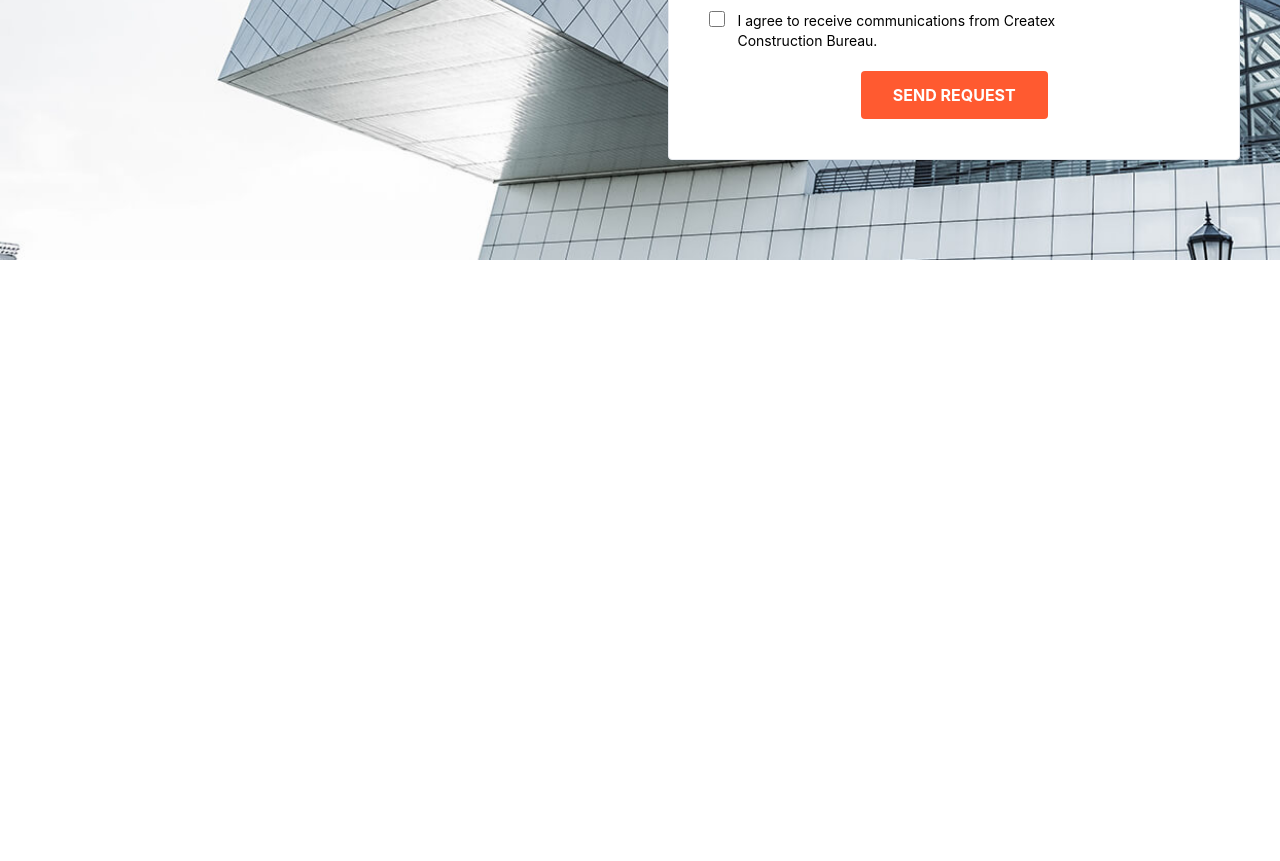
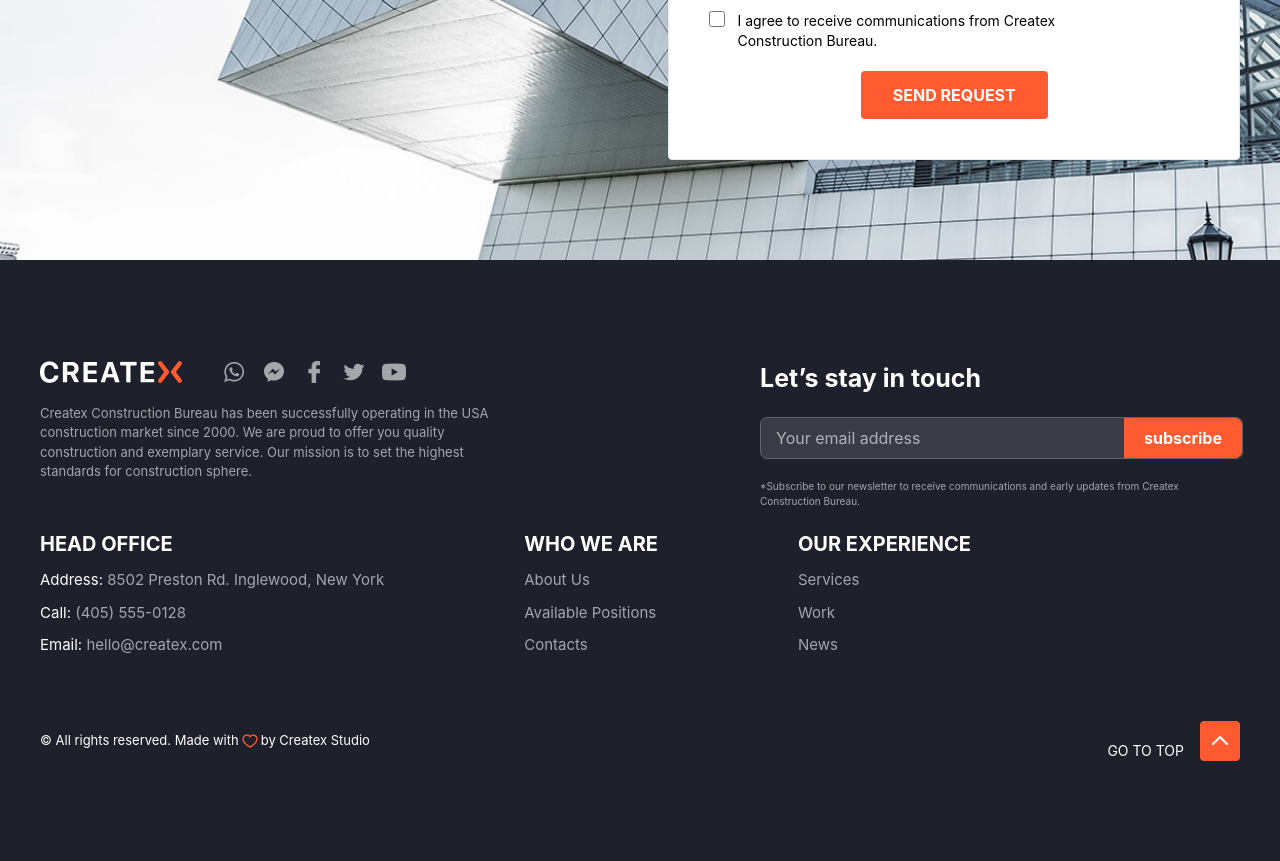
Before and after one commit to hursedhimmatov7-del/GIT10, a website: page src/page9.html in a window 1280 px wide. Shown: the part 3937-4798 px from the top of the page. Before the commit the page ends 4197 px from the top, so only its background shows below. Drawn offline with nearby package versions, Linux system fonts and the light colour scheme; files that its build step writes are made by us from their sources.

Commit message:
add footer on page 9

```diff
--- a/src/page9.html
+++ b/src/page9.html
@@ -9,7 +9,7 @@
 </head>
 <body>
 <div class="bg-[#F4F5F6]">
-    <header class="lg:max-w-300 w-full lg:h-20 lg:mt-0 mt-10 gap-y-7  m-auto flex items-center justify-between lg:flex-row flex-col ">
+    <header id="header" class="lg:max-w-300 w-full lg:h-20 lg:mt-0 mt-10 gap-y-7  m-auto flex items-center justify-between lg:flex-row flex-col ">
         <div class="flex items-center lg:gap-15 gap-7 lg:flex-row flex-col">
         <a href="../index.html"> <img src="./img/page9/header/logo.png" alt=""></a>
             <nav class="flex items-center lg:gap-8 gap-5 lg:flex-row flex-col">
@@ -149,5 +149,53 @@
         </div>
     </section>
 </main>
+
+<footer class="bg-[#1E212C] p-5 lg:py-25 lg:px-0">
+        <div class="max-w-300 m-auto flex flex-col gap-5">
+            <aside class="flex justify-between lg:flex-row flex-col lg:gap-0 gap-5">
+                <div class="flex flex-col items-start gap-5">
+                    <div class="flex gap-5 lg:gap-10 items-center">
+                        <img src="./img/page9/footer/logo.png" alt="">
+                        <img src="./img/page9/footer/icons.png" alt="">
+                    </div>
+                    <p class="text-[13px] text-[#A5A6AB]">Createx Construction Bureau has been successfully operating in the USA <br class="lg:flex hidden"> construction market since 2000. We are proud to offer you quality <br class="lg:flex hidden"> construction and exemplary service. Our mission is to set the highest <br class="lg:flex hidden"> standards for construction sphere.</p>
+                </div>
+                <div class="flex flex-col items-start gap-5 lg:w-[40%] w-full">
+                    <h1 class="text-[white] text-[25px] font-bold">Let’s stay in touch</h1>
+                    <div class="flex rounded-[7px] border border-[#61636B] bg-[#393C46] lg:w-auto w-full">
+                        <input class="placeholder:text-[#B0B1B5] text-white py-1.75 px-3.75 lg:pr-25 lg:w-auto w-full border-none" placeholder="Your email address " type="text">
+                        <button class="py-2 font-bold px-5 bg-[#FF5A30] text-[white] rounded-r-[7px]">subscribe</button>
+                    </div>
+                    <p class="text-[10px] text-[#A5A6AB]">*Subscribe to our newsletter to receive communications and early updates from Createx <br class="lg:flex hidden"> Construction Bureau.</p>
+                </div>
+            </aside>
+
+            <aside class="flex lg:flex-row flex-col items-start lg:gap-35 gap-5">
+                <div class="flex flex-col gap-2.5">
+                    <h1 class="font-bold text-[white] text-[20px]">HEAD OFFICE</h1>
+                    <p class="text-[15px] text-[#A5A6AB]"><span class="text-[white]">Address: </span> 8502 Preston Rd. Inglewood, New York</p>
+                    <p class="text-[15px] text-[#A5A6AB]"><span class="text-[white]">Call: </span> (405) 555-0128</p>
+                    <p class="text-[15px] text-[#A5A6AB]"><span class="text-[white]">Email: </span> hello@createx.com</p>
+                </div>
+                <div class="flex flex-col gap-2.5">
+                    <h1 class="font-bold text-[white] text-[20px]">WHO WE ARE</h1>
+                    <p class="text-[15px] text-[#A5A6AB]">About Us</p>
+                    <p class="text-[15px] text-[#A5A6AB]">Available Positions</p>
+                    <p class="text-[15px] text-[#A5A6AB]">Contacts</p>
+                </div>
+                <div class="flex flex-col gap-2.5">
+                    <h1 class="font-bold text-[white] text-[20px]">OUR EXPERIENCE</h1>
+                    <p class="text-[15px] text-[#A5A6AB]">Services</p>
+                    <p class="text-[15px] text-[#A5A6AB]">Work</p>
+                    <p class="text-[15px] text-[#A5A6AB]">News</p>
+                </div>
+            </aside><br>
+
+            <aside class="flex justify-between lg:flex-row flex-col">
+                <p class="flex gap-0.75 items-center text-[13px] text-[white] lg:m-0 m-auto">© All rights reserved. Made with<span><img src="./img/page9/footer/hearticon.png" alt=""></span>by Createx Studio </p>
+                <a href="#header" class="gap-4 items-end text-sm text-[white] lg:m-0 m-auto lg:flex hidden">GO TO TOP <img src="./img/page9/footer/upicon.png" alt=""></a>
+            </aside>
+        </div>
+    </footer>
 </body>
 </html>
```
Also changed, not shown: src/img/page9/footer/hearticon.png (added), src/img/page9/footer/icons.png (added), src/img/page9/footer/logo.png (added), src/img/page9/footer/upicon.png (added).
